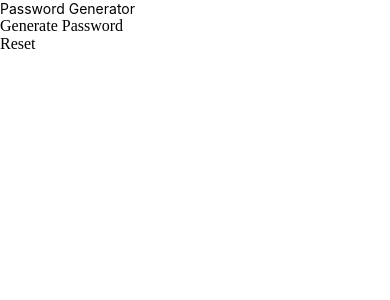
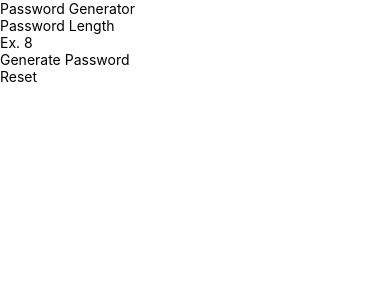
Before and after one commit to ChaudhryBassamTanvir/Password_Generator_app, a React Native app: screen / in a window 390 px wide. Shown: the top 300 px of the page. Built offline with nearby package versions, Linux system fonts and the light colour scheme.

Commit message:
code updated

```diff
--- a/App.tsx
+++ b/App.tsx
@@ -3,6 +3,7 @@ import {
   ScrollView,
   StyleSheet,
   Text,
+  TextInput,
   TouchableOpacity,
   View,
 } from 'react-native';
@@ -97,7 +98,23 @@ const App = () => {
               /* and other goodies */
             }) => (
               <>
-                <View style={styles.inputWrapper}></View>
+                <View style={styles.inputWrapper}>
+                  <View style={styles.inputColumn}>
+                    <Text style={styles.heading}>Password Length</Text>
+                    {touched.passwordLength && errors.passwordLength && (
+                      <Text style={styles.errorText}>
+                        {errors.passwordLength}
+                      </Text>
+                    )}
+                    <TextInput
+                      style={styles.inputStyle}
+                      value={values.passwordLength}
+                      onChangeText={handleChange('passwordLength')}
+                      placeholder="Ex. 8"
+                      keyboardType="numeric"
+                    />
+                  </View>
+                </View>
                 <View style={styles.inputWrapper}></View>
                 <View style={styles.inputWrapper}></View>
                 <View style={styles.inputWrapper}></View>
@@ -109,8 +126,12 @@ const App = () => {
           </Formik>
         </View>
 
-        <TouchableOpacity>Generate Password</TouchableOpacity>
-        <TouchableOpacity>Reset</TouchableOpacity>
+        <TouchableOpacity>
+          <Text>Generate Password</Text>
+        </TouchableOpacity>
+        <TouchableOpacity>
+          <Text>Reset</Text>
+        </TouchableOpacity>
       </SafeAreaView>
     </ScrollView>
   );
@@ -125,4 +146,6 @@ const styles = StyleSheet.create({
   title: {},
   inputWrapper: {},
   formAction: {},
+  inputColumn: {},
+  inputStyle: {},
 });
```
